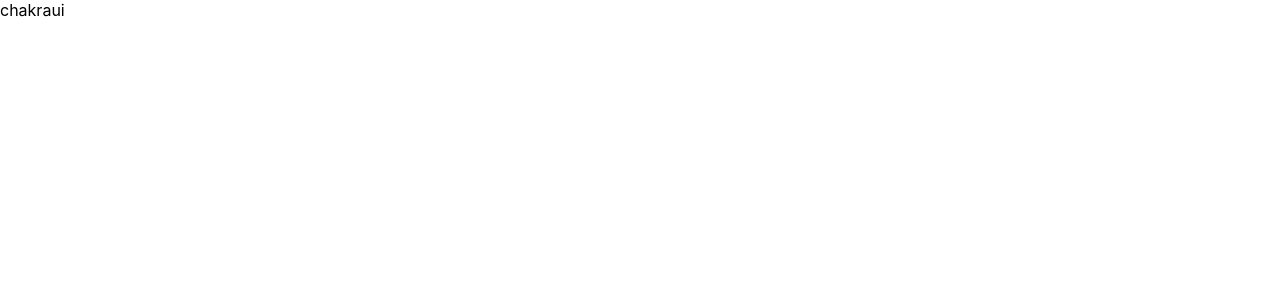
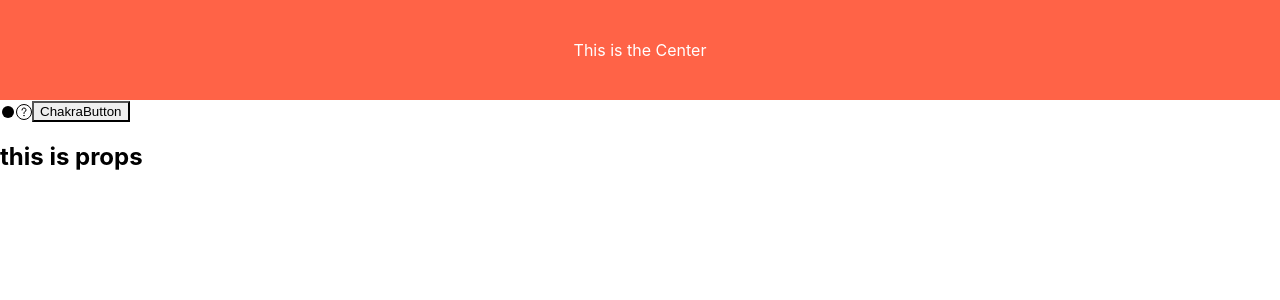
Before and after one commit to Mchona/react-app, a React (Create React App) app: page / in a window 1280 px wide. Shown: the top 300 px of the page. Built offline with nearby package versions, Linux system fonts and the light colour scheme.

Commit message:
チャクラボタン

```diff
--- a/package.json
+++ b/package.json
@@ -3,6 +3,10 @@
   "version": "0.1.0",
   "private": true,
   "dependencies": {
+    "@chakra-ui/icons": "^2.0.19",
+    "@chakra-ui/react": "^2.6.1",
+    "@emotion/react": "^11.11.0",
+    "@emotion/styled": "^11.11.0",
     "@testing-library/jest-dom": "^5.16.5",
     "@testing-library/react": "^13.4.0",
     "@testing-library/user-event": "^13.5.0",
@@ -10,6 +14,7 @@
     "@types/node": "^20.2.5",
     "@types/react": "^18.2.7",
     "@types/react-dom": "^18.2.4",
+    "framer-motion": "^4.1.17",
     "react": "^18.2.0",
     "react-dom": "^18.2.0",
     "react-scripts": "5.0.1",
--- a/src/App.tsx
+++ b/src/App.tsx
@@ -1,11 +1,14 @@
 import React from 'react';
 import './App.css';
-import Chakraui from './Chakraui';
+import Chakraui from './components/Chakraui';
+import Props from './components/Props';
+
 
 function App() {
   return (
     <div>
-      <Chakraui/>
+      <Chakraui />
+      <Props />
     </div>
 
   );
--- a/src/Chakraui.tsx
+++ /dev/null
@@ -1,9 +0,0 @@
-import React from 'react'
-
-const Chakraui = () => {
-  return (
-    <div>chakraui</div>
-  )
-};
-
-export default Chakraui
--- /dev/null
+++ b/src/components/Chakraui.tsx
@@ -0,0 +1,26 @@
+import { Center, Icon, Button } from '@chakra-ui/react'
+
+
+
+const Chakraui = () => {
+
+  return (
+    <div>
+      <Center bg='tomato' h='100px' color='white'>
+        This is the Center
+      </Center>
+
+      <Icon viewBox='0 0 200 200' color='red.500'>
+        <path
+          fill='currentColor'
+          d='M 100, 100 m -75, 0 a 75,75 0 1,0 150,0 a 75,75 0 1,0 -150,0'
+        />
+      </Icon>
+
+      <Icon />
+       <Button colorScheme='blue'>ChakraButton</Button>
+    </div>
+  );
+};
+
+export default Chakraui
--- /dev/null
+++ b/src/components/Props.tsx
@@ -0,0 +1,9 @@
+import React from 'react'
+
+const Props = () => {
+  return (
+    <h2>this is props</h2>
+  )
+}
+
+export default Props
--- a/src/index.tsx
+++ b/src/index.tsx
@@ -3,6 +3,7 @@ import ReactDOM from 'react-dom/client';
 import './index.css';
 import App from './App';
 import reportWebVitals from './reportWebVitals';
+
 
 const root = ReactDOM.createRoot(
   document.getElementById('root') as HTMLElement
```
Also changed, not shown: 1 other file (tests, documents, lock files or other folders).
